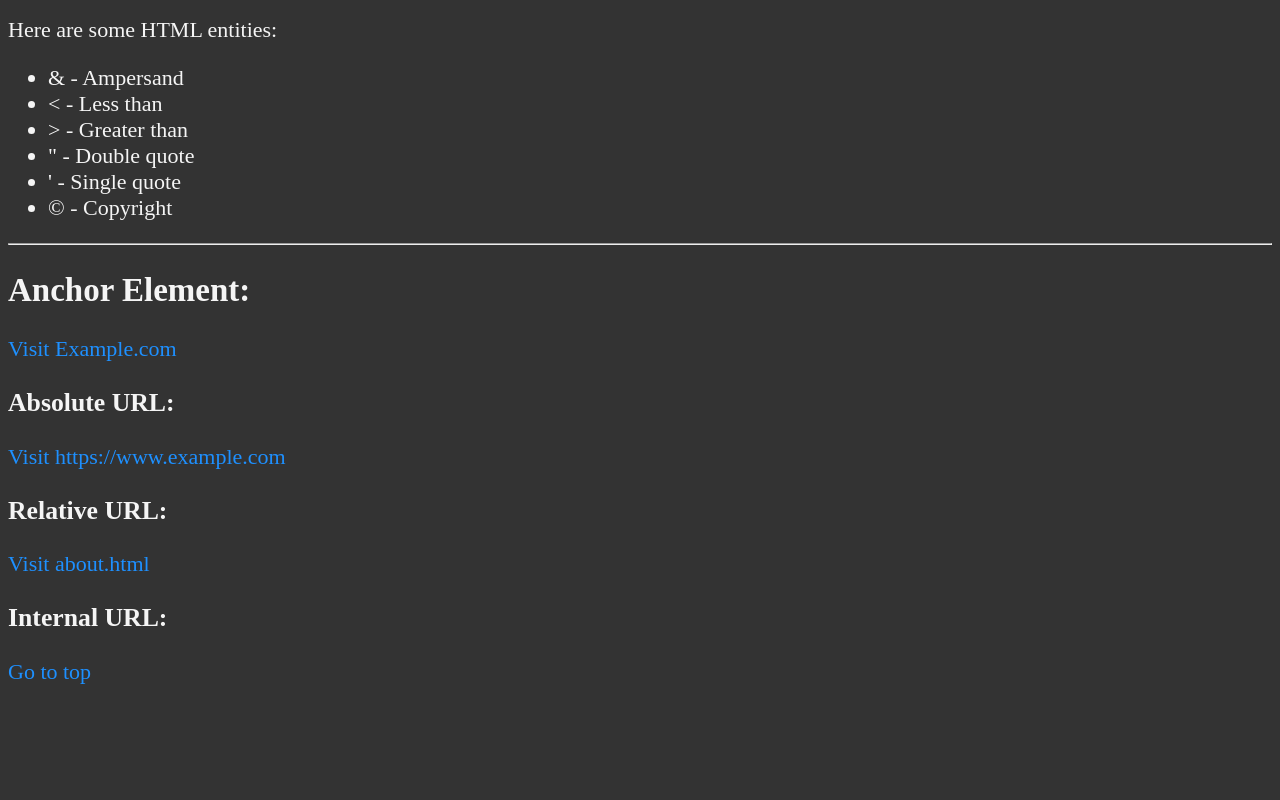
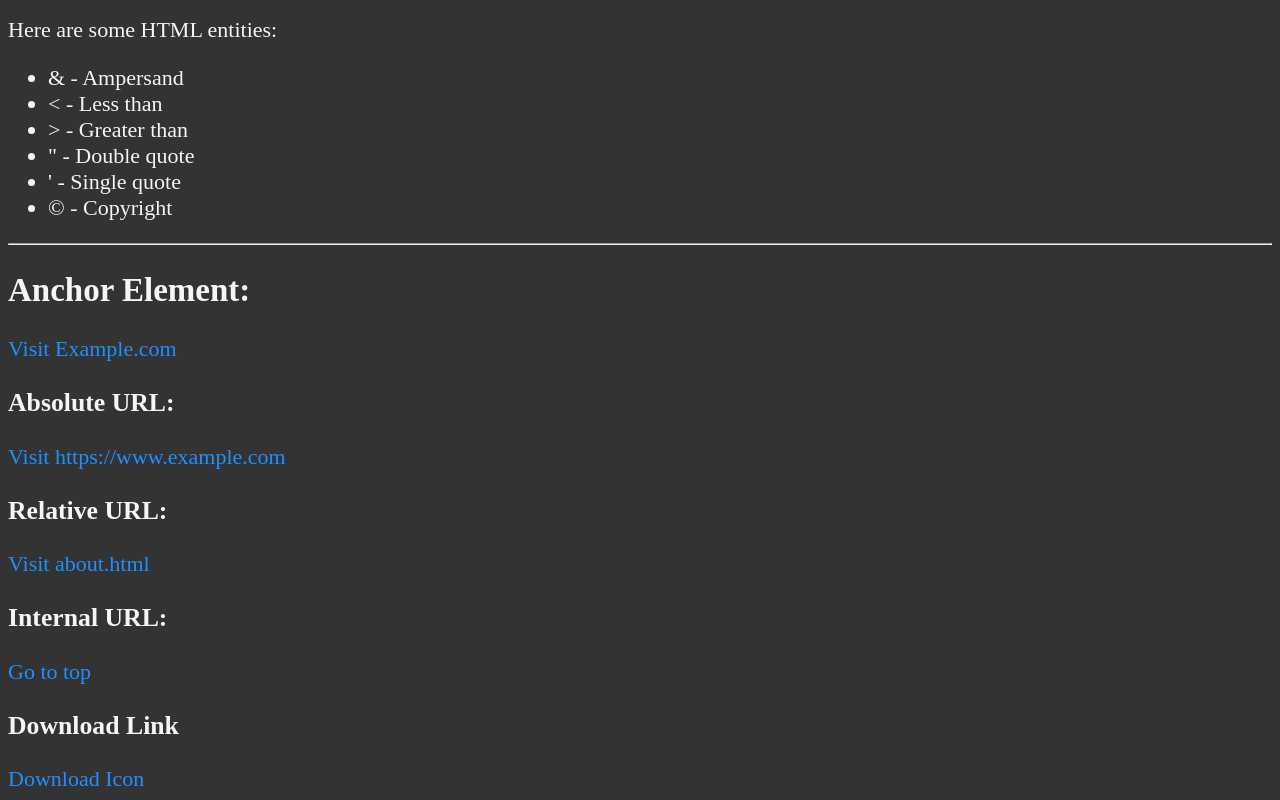
Before and after one commit to neerajp67/JavaScript-Concepts, a plain HTML site: page HTML/index.html in a window 1280 px wide. Shown: the part 2169-2969 px from the top of the page. Before the commit the page ends 2862 px from the top, so only its background shows below. Drawn offline with Linux system fonts and the light colour scheme.

Commit message:
added Download  anchor type

```diff
--- a/HTML/index.html
+++ b/HTML/index.html
@@ -315,6 +315,11 @@
       <!-- The href attribute can also be used to link to a specific section of the same page using an anchor tag -->
       <a href="#">Go to top</a>
 
+      <h3>Download Link</h3>
+      <!-- A download link is used to download a file instead of navigating to it -->
+      <!-- The download attribute specifies that the link should be treated as a download link -->
+      <a href="Icon.ico" download>Download Icon</a>
+
     </section>
   </body>
 </html>
```
